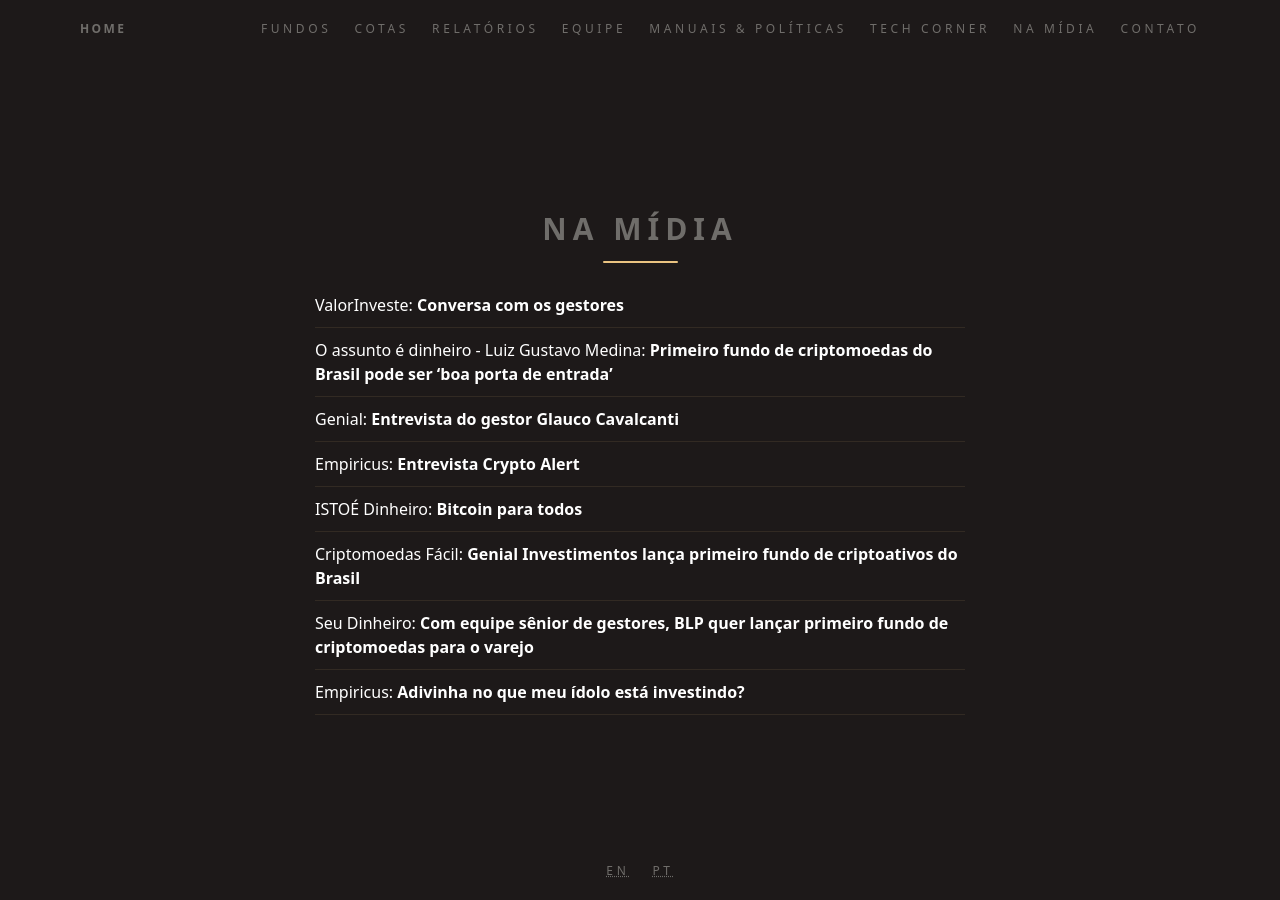
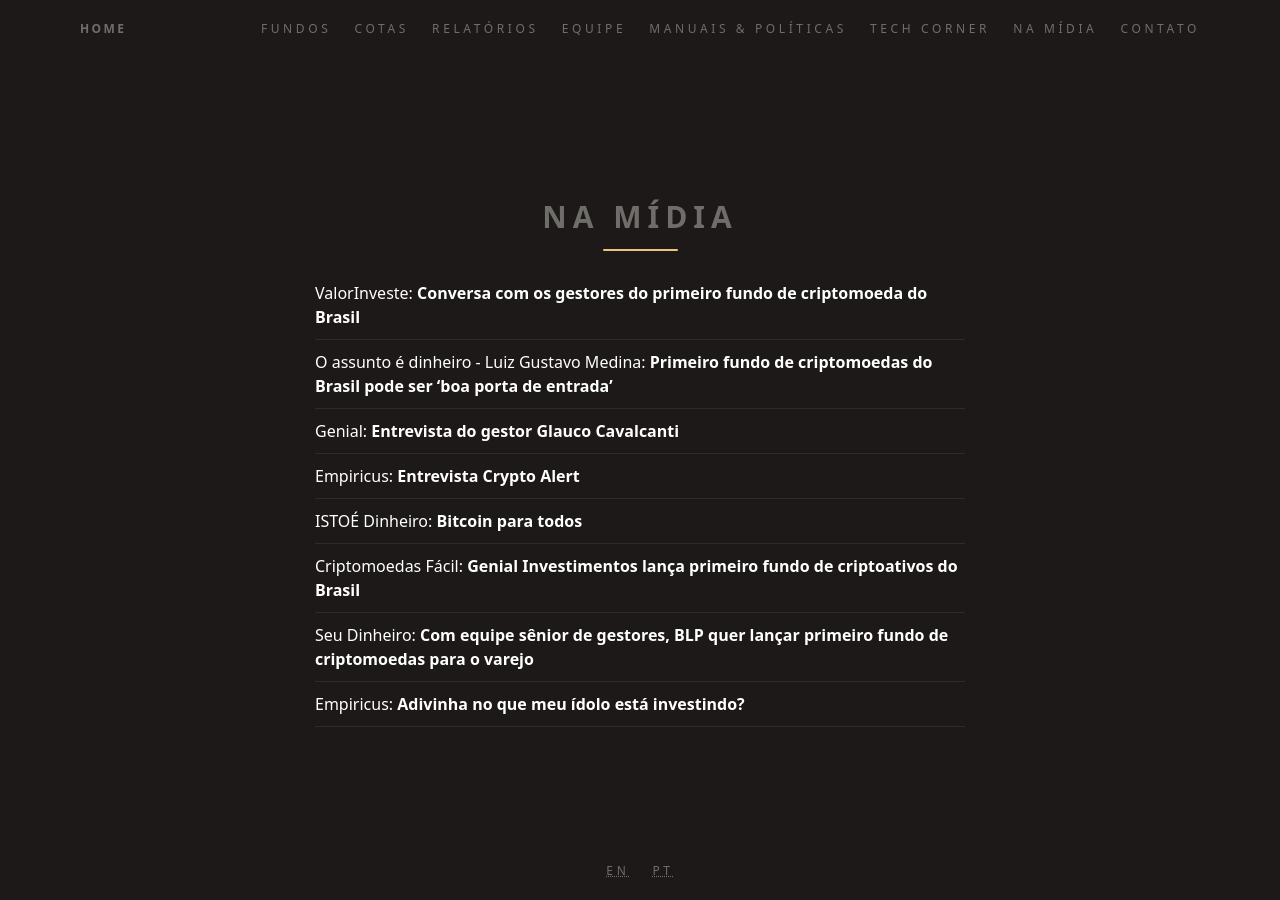
Before and after one commit to ateliedetemas/blpcrypto, a Jekyll site: the page built from na-midia.md, in a window 1280 px wide. Built offline with Jekyll 4.4.1, drawn with Linux system fonts in a browser that asks for light colours.

Commit message:
Update na-midia.md

```diff
--- a/na-midia.md
+++ b/na-midia.md
@@ -4,7 +4,7 @@ layout: page
 title: Na Mídia
 ---
 
-| [ValorInveste: **Conversa com os gestores**](https://valorinveste.globo.com/mercados/cripto/noticia/2019/05/23/primeiro-fundo-de-criptomoedas-do-brasil-sai-da-cratera-projeta-disparada-e-exige-sangue-frio.ghtml) |
+| [ValorInveste: **Conversa com os gestores do primeiro fundo de criptomoeda do Brasil**](https://valorinveste.globo.com/mercados/cripto/noticia/2019/05/23/primeiro-fundo-de-criptomoedas-do-brasil-sai-da-cratera-projeta-disparada-e-exige-sangue-frio.ghtml) |
 | [O assunto é dinheiro - Luiz Gustavo Medina: **Primeiro fundo de criptomoedas do Brasil pode ser 'boa porta de entrada'**](https://podcasts.apple.com/br/podcast/o-assunto-%C3%A9-dinheiro-luiz-gustavo-medina/id1024068395?l=en&i=1000439162762) |
 | [Genial: **Entrevista do gestor Glauco Cavalcanti**](https://youtu.be/pthPSUOD-rM) |
 | [Empiricus: **Entrevista Crypto Alert**](https://vimeo.com/empiricus/review/302353131/80d86c8389) |
```
